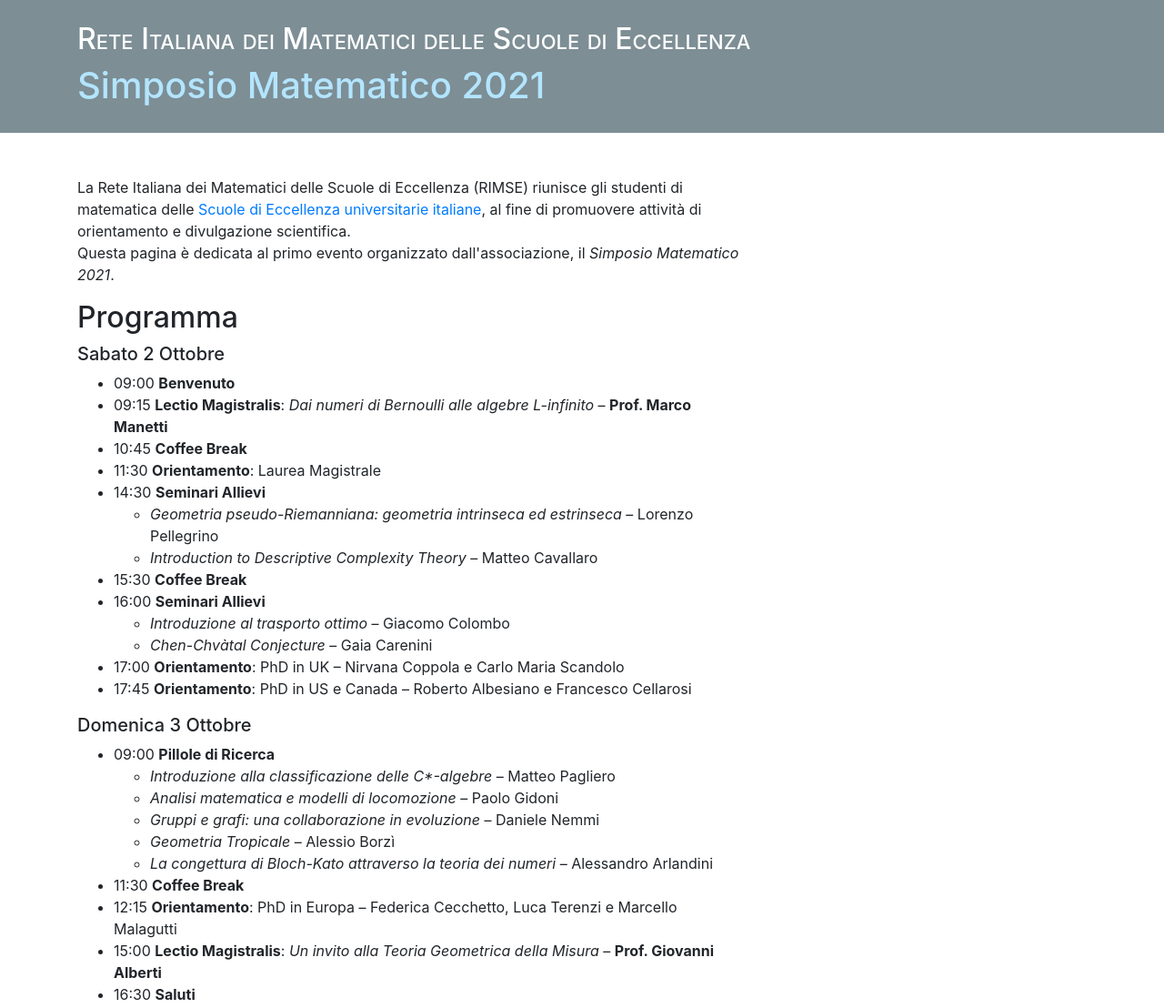
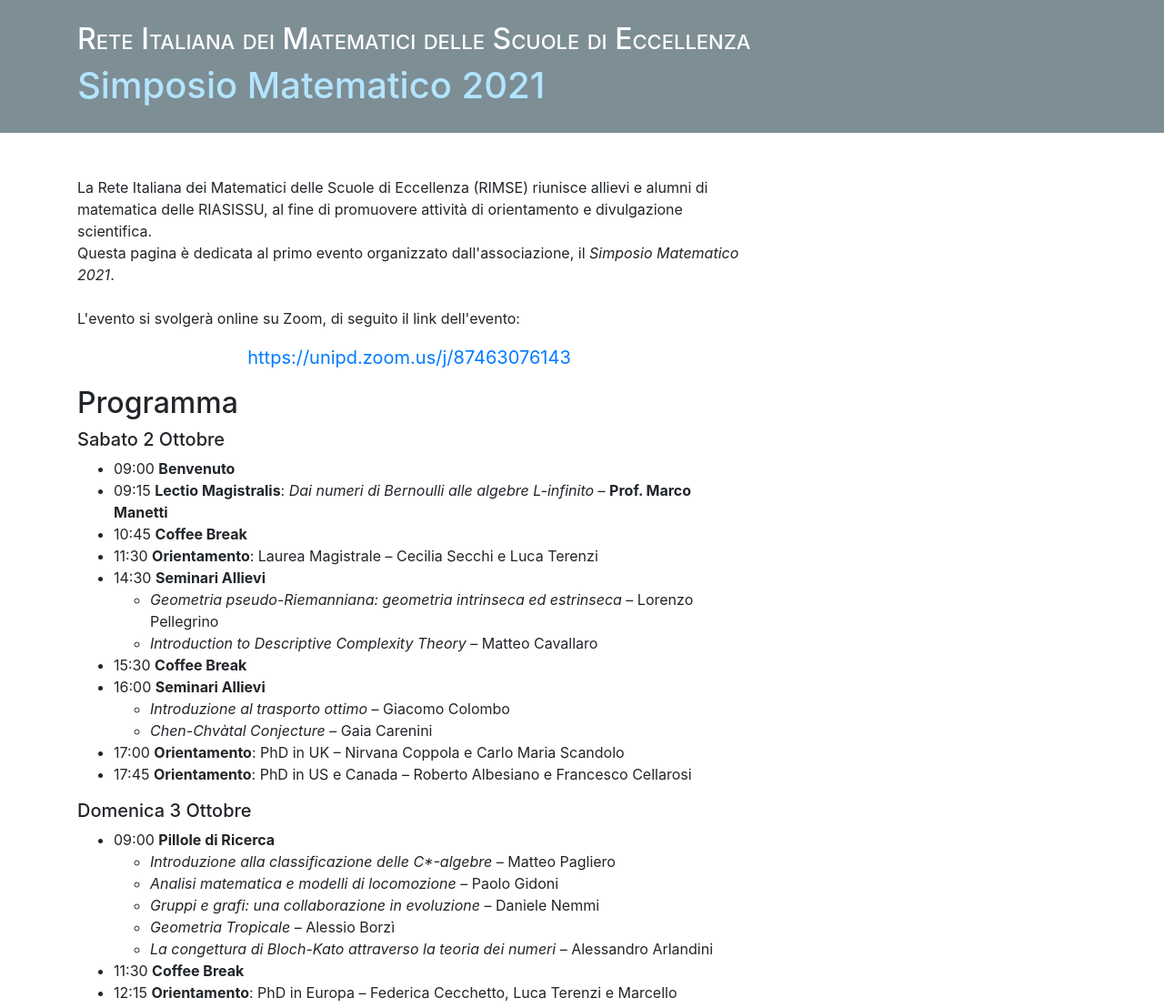
Before and after one commit to ReteMatematici/retematematici.github.io, a plain HTML site: page index.html in a window 1280 px wide. Shown: the top 1108 px of the page at 91% size. Drawn offline with Linux system fonts and the light colour scheme.

Commit message:
add link

```diff
--- a/index.html
+++ b/index.html
@@ -35,11 +35,14 @@
     <div class="row">
       <div class="col-md-8">
         <p>
-          La Rete Italiana dei Matematici delle Scuole di Eccellenza (RIMSE) riunisce gli studenti di matematica delle
-          <a href="https://it.wikipedia.org/wiki/Scuola_superiore_universitaria" target="_blank">Scuole di Eccellenza universitarie italiane</a>,
+          La Rete Italiana dei Matematici delle Scuole di Eccellenza (RIMSE) riunisce allievi e alumni di matematica delle
+          <!-- <a href="https://it.wikipedia.org/wiki/Scuola_superiore_universitaria" target="_blank">Scuole di Eccellenza universitarie italiane</a> --> RIASISSU,
           al fine di promuovere attività di orientamento e divulgazione scientifica. <br/>
 
-          Questa pagina è dedicata al primo evento organizzato dall'associazione, il <i>Simposio Matematico 2021</i>.
+          Questa pagina è dedicata al primo evento organizzato dall'associazione, il <i>Simposio Matematico 2021</i>. <br/><br/>
+
+          L'evento si svolgerà online su Zoom, di seguito il link dell'evento:
+          <div style="text-align: center; font-size: 20px"><a href="https://unipd.zoom.us/j/87463076143" target="_blank" >https://unipd.zoom.us/j/87463076143</a></div>
         </p>
 
         <p>
@@ -49,7 +52,7 @@
             <li>09:00 <b>Benvenuto</b></li>
             <li>09:15 <b>Lectio Magistralis</b>: <i>Dai numeri di Bernoulli alle algebre L-infinito</i> – <b>Prof. Marco Manetti</b></li>
             <li>10:45 <b>Coffee Break</b></li>
-            <li>11:30 <b>Orientamento</b>: Laurea Magistrale</li>
+            <li>11:30 <b>Orientamento</b>: Laurea Magistrale – Cecilia Secchi e Luca Terenzi</li>
             <li>14:30 <b>Seminari Allievi</b>
               <ul>
                 <li><i>Geometria pseudo-Riemanniana: geometria intrinseca ed estrinseca</i> – Lorenzo Pellegrino</li>
@@ -179,7 +182,7 @@
             </li>
 
             <li>
-              <b>Matteo Cavallaro</b> (Scuola Superiore di Udine), <i>"Introduction to Descriptive Complexity Theory"</i><br/>
+              <b>Matteo Cavallaro</b> (SSU), <i>"Introduction to Descriptive Complexity Theory"</i><br/>
               <div style="text-align:justify"><i>Abstract</i>: La teoria della complessità descrittiva
                 collega la teoria della complessità computazionale alla teoria dei modelli finiti,
                 caratterizzando classi di complessità tramite logiche che permettono di esprimere le
```
